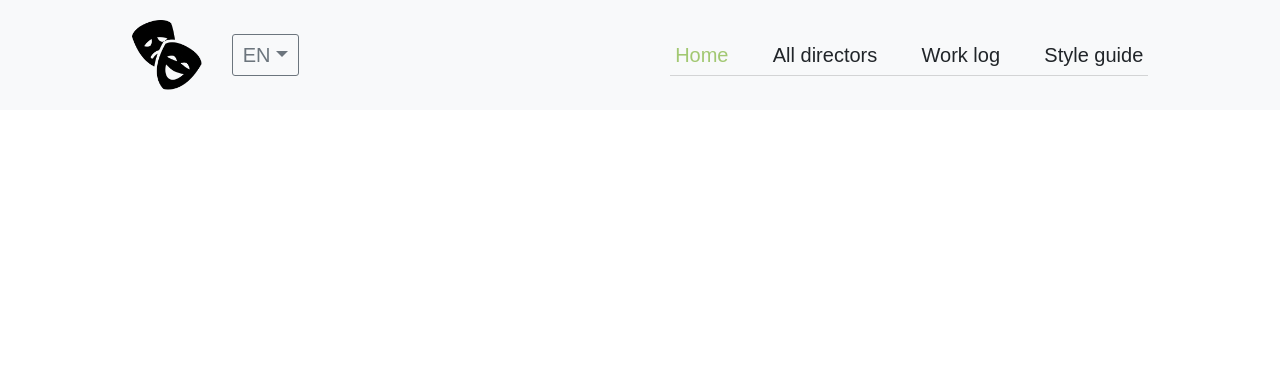
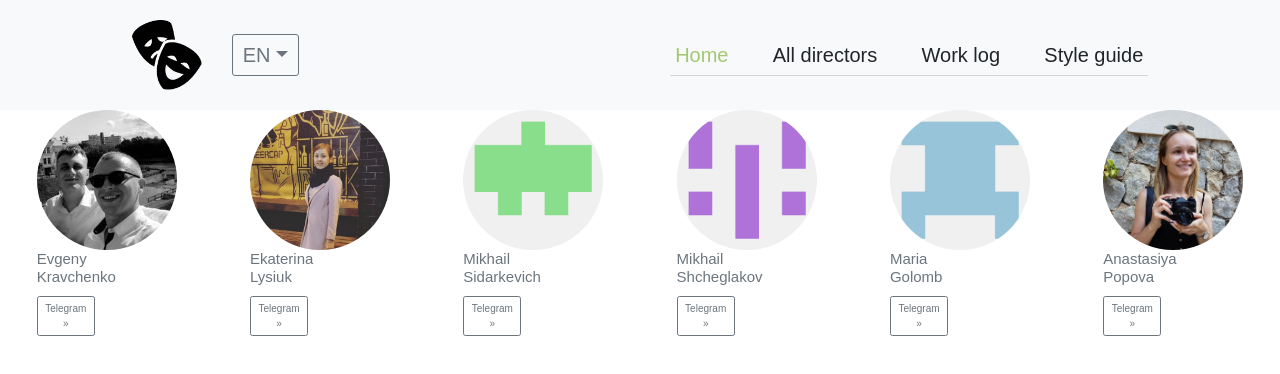
Before and after one commit to rss-group-6/culture-portal, an Angular app: page /home in a window 1280 px wide. Shown: the top 374 px of the page. Built offline with nearby package versions, Linux system fonts and the light colour scheme; a web font is replaced by a local one.

Commit message:
feat: add developers-list component

```diff
--- a/src/app/app.component.html
+++ b/src/app/app.component.html
@@ -1,2 +1,3 @@
 <app-header></app-header>
 <router-outlet></router-outlet>
+<app-developers-list></app-developers-list>
--- /dev/null
+++ b/src/app/core/components/developer-item/developer-item.component.html
@@ -0,0 +1,6 @@
+    <div class="col-md-2">
+      <img src="{{developer.photo}}" alt="{{developer.surname}} photo" class="bd-placeholder-img rounded-circle" width="140" height="140">
+
+      <p><a class="text-center" href="{{developer.github}}" role="button"><h4> {{ developer.name }} {{ developer.surname }}</h4></a></p>
+      <p><a class="btn btn-outline-secondary" href="{{developer.telegram}}" role="button">Telegram »</a></p>
+    </div>
--- /dev/null
+++ b/src/app/core/components/developer-item/developer-item.component.scss
@@ -0,0 +1,14 @@
+:host {
+  text-align: center;
+  margin: 0 auto;
+}
+
+a {
+  text-decoration: none;
+  text-align: center;
+  color: #6c757d;
+
+  &:hover {
+    color:#a2c872;
+  }
+}
--- /dev/null
+++ b/src/app/core/components/developer-item/developer-item.component.ts
@@ -0,0 +1,17 @@
+import { Component, OnInit, Input } from '@angular/core';
+
+@Component({
+  selector: 'app-developer-item',
+  templateUrl: './developer-item.component.html',
+  styleUrls: ['./developer-item.component.scss']
+})
+export class DeveloperItemComponent implements OnInit {
+
+  @Input() developer
+
+  constructor() { }
+
+  ngOnInit(): void {
+  }
+
+}
--- /dev/null
+++ b/src/app/core/components/developers-list/developers-list.component.html
@@ -0,0 +1,8 @@
+<div class="container">
+  <div class="row">
+    <app-developer-item
+      *ngFor="let developer of developers"
+      [developer]='developer'
+    ></app-developer-item>
+  </div><!-- /.row -->
+</div>
--- /dev/null
+++ b/src/app/core/components/developers-list/developers-list.component.scss
@@ -0,0 +1,8 @@
+:host {
+  font-family: Raleway, sans-serif;
+}
+
+.container {
+  max-width: 1440px;
+  text-align: center;
+}
--- /dev/null
+++ b/src/app/core/components/developers-list/developers-list.component.ts
@@ -0,0 +1,19 @@
+import { Component, OnInit } from '@angular/core';
+import { Developer } from '@shared/models/developer';
+import { Developers } from '@shared/mock-data/mock.developers';
+
+@Component({
+  selector: 'app-developers-list',
+  templateUrl: './developers-list.component.html',
+  styleUrls: ['./developers-list.component.scss']
+})
+export class DevelopersListComponent implements OnInit {
+
+  developers: Developer[] = Developers
+
+  constructor() { }
+
+  ngOnInit(): void {
+  }
+
+}
--- a/src/app/core/core.module.ts
+++ b/src/app/core/core.module.ts
@@ -4,10 +4,12 @@ import { SharedModule } from '@shared/shared.module';
 import { NgbModule } from '@ng-bootstrap/ng-bootstrap';
 import { HeaderComponent } from './components/header/header.component';
 import { HomePageComponent } from './pages/home/home-page.component';
+import { DevelopersListComponent } from './components/developers-list/developers-list.component';
+import { DeveloperItemComponent } from './components/developer-item/developer-item.component';
 
 @NgModule({
-  declarations: [HeaderComponent, HomePageComponent],
+  declarations: [HeaderComponent, HomePageComponent, DevelopersListComponent, DeveloperItemComponent],
   imports: [CommonModule, SharedModule, NgbModule],
-  exports: [SharedModule, HomePageComponent, HeaderComponent]
+  exports: [SharedModule, HomePageComponent, HeaderComponent, DevelopersListComponent]
 })
 export class CoreModule {}
--- a/src/app/shared/mock-data/d.ts
+++ b/src/app/shared/mock-data/d.ts
@@ -1,3 +1 @@
 declare module '*.jpg'
-declare module '*.png'
-declare module '*.jfif'
--- a/src/app/shared/mock-data/mock.developers.ts
+++ b/src/app/shared/mock-data/mock.developers.ts
@@ -1,17 +1,10 @@
 import { Developer } from '@shared/models/developer';
-
-import kravchenko from '../assets/images/developers/kravchenko.jfif';
-import lysiuk from '../assets/images/developers/lysiuk.png';
-import sidarkevich from '../assets/images/developers/sidarkevich.png';
-import shcheglakov from '../assets/images/developers/shcheglakov.png';
-import golomb from '../assets/images/developers/golomb.png';
-import popova from '../assets/images/developers/popova.jfif';
 
 export const Developers: Developer[] = [
 {
   name: 'Evgeny',
   surname: "Kravchenko",
-  photo: kravchenko,
+  photo: '../assets/images/developers/kravchenko.jfif',
   github: 'https://github.com/Evgeny-Kravchenko',
   telegram: 'https://t.me/k1696',
   worklog: '10%'
@@ -19,7 +12,7 @@ export const Developers: Developer[] = [
 {
   name: 'Ekaterina',
   surname: "Lysiuk",
-  photo: lysiuk,
+  photo: '../assets/images/developers/lysiuk.png',
   github: 'https://github.com/ekater1na',
   telegram: 'https://t.me/ObsssQ',
   worklog: '10%'
@@ -27,7 +20,7 @@ export const Developers: Developer[] = [
 {
   name: 'Mikhail',
   surname: "Sidarkevich",
-  photo: sidarkevich,
+  photo: '../assets/images/developers/sidarkevich.png',
   github: 'https://github.com/chivekrodis',
   telegram: 'string',
   worklog: '10%'
@@ -35,7 +28,7 @@ export const Developers: Developer[] = [
 {
   name: 'Mikhail',
   surname: "Shcheglakov",
-  photo: shcheglakov,
+  photo: '../assets/images/developers/shcheglakov.png',
   github: 'https://github.com/madmike85',
   telegram: 'https://t.me/MikhailShcheglakov',
   worklog: '10%'
@@ -43,7 +36,7 @@ export const Developers: Developer[] = [
 {
   name: 'Maria',
   surname: "Golomb",
-  photo: golomb,
+  photo: '../assets/images/developers/golomb.png',
   github: 'https://github.com/mariagolomb',
   telegram: 'https://t.me/MariaGolomb',
   worklog: '10%'
@@ -51,7 +44,7 @@ export const Developers: Developer[] = [
 {
   name: 'Anastasiya',
   surname: "Popova",
-  photo: popova,
+  photo: '../assets/images/developers/popova.png',
   github: 'https://github.com/a-popova',
   telegram: 'https://t.me/anastasiya2810',
   worklog: '10%'
```
Also changed, not shown: src/assets/images/developers/popova.png (added), src/assets/images/developers/shcheglakov.png (renamed from src/assets/images/developers/shchegliakov.png).
